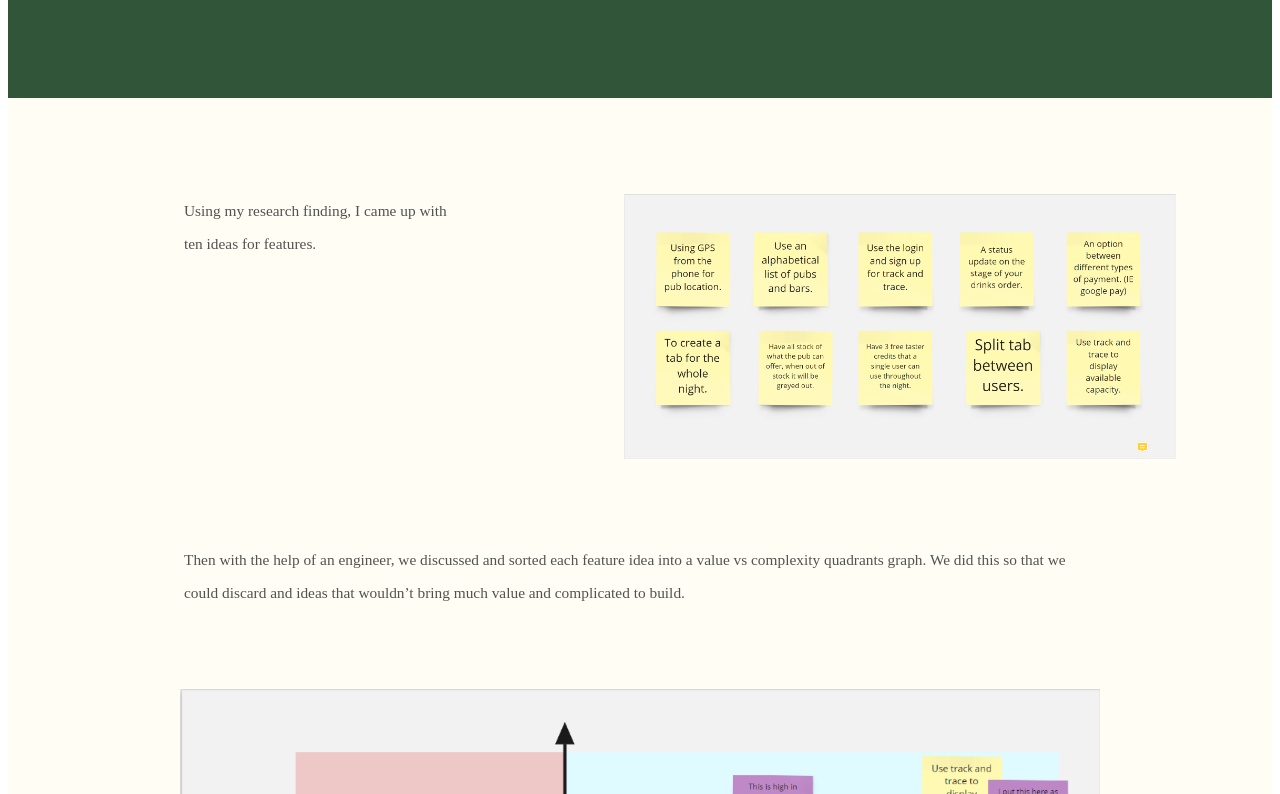
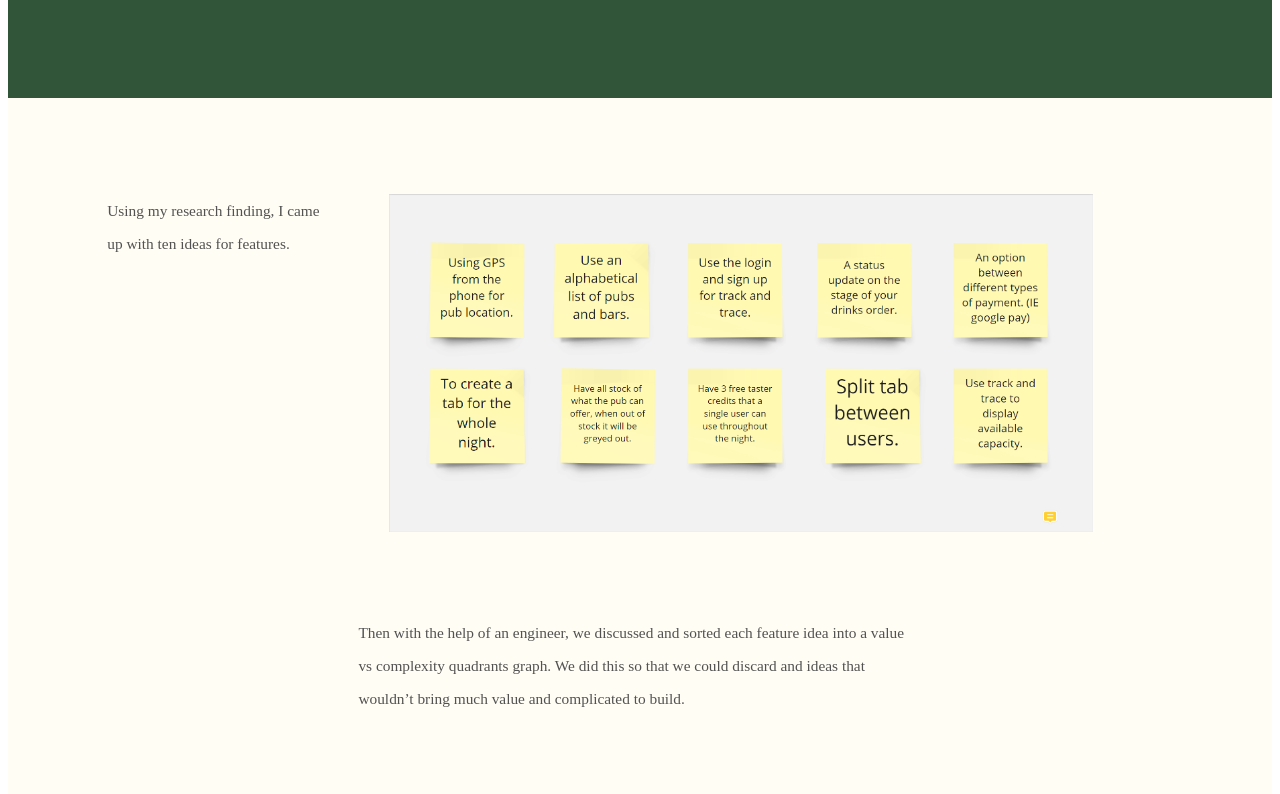
Before and after one commit to BillyLuisNeedham/portfolio-yaz-nextjs, a Next.js app: page /case-studies/bottoms-up in a window 1280 px wide. Shown: the part 6066-6860 px from the top of the page. Built offline with nearby package versions, Linux system fonts and the light colour scheme.

Commit message:
BU styling updated, text size still needs changing

```diff
--- a/pages/case-studies/BU-data.tsx
+++ b/pages/case-studies/BU-data.tsx
@@ -67,18 +67,18 @@ export const RESEARCH_FINDINGS = {
 export const IDEATION ={
     image1:{
         imagesrc:'/assets/images/bottomsUp/Ideation/Image 9.png',
-        width:788,
-        height: 378,
+        width:1050,
+        height: 504,
     },
     image2:{
         imagesrc:'/assets/images/bottomsUp/Ideation/Image 10.png',
-        width:920,
-        height: 497,
+        width:1226,
+        height: 663,
     },
     image3:{
         imagesrc:'/assets/images/bottomsUp/Ideation/Image 11@2x.png',
-        width:905,
-        height: 533,
+        width:1206,
+        height: 710,
     },
     text1:"Using my research finding, I came up with ten ideas for features.",
     text2:"Then with the help of an engineer, we discussed and sorted each feature idea into a value vs complexity quadrants graph. We did this so that we could discard and ideas that wouldn’t bring much value and complicated to build.",
@@ -94,8 +94,8 @@ export const WIREFRAME_LINK ="https://google.co.uk"
 export const WIREFRAMES ={
     image1:{
         imagesrc:'/assets/images/bottomsUp/Wireframes/Group 59.png',
-        width:911,
-        height: 619,
+        width:1212,
+        height: 824,
     },
     image2:{
         imagesrc:'/assets/images/bottomsUp/Wireframes/Group -1.png',
@@ -131,55 +131,56 @@ export const WIREFRAMES ={
 export const VISUAL_DESIGN = {
     image1:{
         imagesrc:'/assets/images/bottomsUp/visualDesign/drinks_home_mockup.png',
-        width:260,
-        height: 525,
+        width:347,
+        height: 700,
     },
     image2:{
         imagesrc:'/assets/images/bottomsUp/visualDesign/location_mockup.png',
-        width:260,
-        height: 525,
+        width:347,
+        height: 700,
     },
     image3:{
         imagesrc:'/assets/images/bottomsUp/visualDesign/Group 61.png',
-        width:462,
-        height: 465,
+        width:616,
+        height: 664,
     },
     image4:{
         imagesrc:'/assets/images/bottomsUp/visualDesign/pattern_library@2x.png',
-        width:462,
-        height:709,
+        width:553,
+        height:945,
 
     },
     image5:{
         imagesrc:'/assets/images/bottomsUp/visualDesign/Group 63.png',
-        width:450,
-        height:173,
+        width:600,
+        height:230,
     },
     image6:{
         imagesrc:'/assets/images/bottomsUp/visualDesign/location_pre-iteration_mockup.png',
-        width:371,
-        height:750,
+        width:495,
+        height:1000,
     },
     image7:{
         imagesrc:'/assets/images/bottomsUp/visualDesign/location_mockup.png',
-        width:371,
-        height:750,
+        width:495,
+        height:1000,
     },
     image8:{
         imagesrc:'/assets/images/bottomsUp/visualDesign/drinks_pre-iteration_mockup.png',
-        width:371,
-        height:750,
+        width:495,
+        height:1000,
     },
     image9:{
         imagesrc:'/assets/images/bottomsUp/visualDesign/drinks_selection_screen@2x.png',
-        width:371,
-        height:750,
+        width:495,
+        height:1000,
     },
     text1:"To maintain consistency throughout, I created a style guide and pattern library, consisting of reusable components and their states.",
     text2:"Designing buttons, cards and lists that can be rearranged and combined with other components; whilst keeping the same consistency.",
     text3:"Using lookback I conducted unmoderated user testing to get quantitative and qualitative data to identify and issues not indicated in the first round of user testing.",
     text4:"On conclusion of the results data, I decided that the Key Performance Indicator (KPI) I wanted to improve on was:",
-    text5:[<p>To decrease the amount of time taken to complete an order.</p>],
+    text5:[<p>To decrease the amount of time taken to complete <br/> an order.</p>],
+    text5b:[<p>To decrease the amount of time taken to complete an order.</p>],
     text6:"34% of confusion was users not know where to click on to select the pub. So I changed the way the information was presented by using a card system with other pubs nearby to make it clearer to the user that it is clickable. Plus it will give them the option to look at places nearby if there is no availability left.",
     text7:"67% of the users found it hard to find the filter button. Because of the wide variety of user ages I have decided to iterate the icon filter button to words. I have also added a search button so that it will be easier for the users to find the drink they want without stress and confusion.",
 }
--- a/pages/case-studies/bottoms-up.tsx
+++ b/pages/case-studies/bottoms-up.tsx
@@ -272,7 +272,7 @@ const useStyles = makeStyles((theme: Theme) =>
     ideationrow:{
       display:"flex",
       flexFlow:"row nowrap",
-      justifyContent:"flex-start",
+      justifyContent:"flex-end",
       alignItems:"flex-start",
       padding:"5rem 5rem 5rem 0",
       [theme.breakpoints.down('sm')]: {
@@ -282,15 +282,32 @@ const useStyles = makeStyles((theme: Theme) =>
         padding:"0",
       },
     },
-    ideationrowimage:{
+    ideationtext1:{
+      width:"17vw",
+      margin:"0 5vw 0 0",
       [theme.breakpoints.down('sm')]: {
+        width:"85vw",
+        padding:"2rem 0 2rem 0"
+      },
+    },
+    ideationrowimage1:{
+      width:"55vw",
+      [theme.breakpoints.down('sm')]: {
+        width:"73vw",
         padding:"0 2rem 0 2rem"
       },
     },
-    ideationtext:{
-      maxWidth:"70rem",
-      padding:"0 10rem 0 10rem",
+    ideationtext2:{
+      width:"44vw",
       [theme.breakpoints.down('sm')]: {
+        width:"85vw",
+        padding:"2rem 0 2rem 0"
+      },
+    },
+    ideationtext3:{
+      maxWidth:"39vw",
+      [theme.breakpoints.down('sm')]: {
+        maxWidth:"85vw",
         padding:"2rem 0 2rem 0"
       },
     },
@@ -307,7 +324,7 @@ const useStyles = makeStyles((theme: Theme) =>
       flexFlow: 'column nowrap',
       justifyContent:'center',
       alignItems: 'center',
-      margin:"10rem",
+      margin:"8vw 19vw 8vw 19vw",
       [theme.breakpoints.down('sm')]: {
         flexFlow: 'column nowrap',
         margin:'0 0 2.5rem 0',
@@ -324,7 +341,6 @@ const useStyles = makeStyles((theme: Theme) =>
     wireframetext:{
       maxWidth:"90%",
       padding:"5rem",
-
       [theme.breakpoints.down('sm')]: {
         width: '90vw',
         padding:'0',
@@ -348,44 +364,51 @@ const useStyles = makeStyles((theme: Theme) =>
       display:'flex',
       flexFlow: 'row-reverse wrap',
       justifyContent: "center",
+      width:"60vw",
       [theme.breakpoints.down('sm')]: {
+        flexFlow: 'column nowrap',
+        width:"85vw",
         margin:'1rem 0 1rem 0',
         justifyContent:"flex-end",
       },
     },
     wireframes1text:{
-      margin:"0 2rem 0 2rem",
-      padding:"0 2rem 0 2rem",
-      maxWidth:"45vw",
+      maxWidth:"30vw",
+      margin: "0",
       [theme.breakpoints.down('sm')]: {
-        margin:'1rem',
-        padding:'0',
         maxWidth:"none",
+        margin:"0 0 6vw 0",
       },
     },
     wireframes1img:{
-      margin:"2rem",
-      maxWidth:"45vw",
+      maxWidth:"21vw",
+      margin:"0 4vw 3.5vw 0",
       [theme.breakpoints.down('sm')]: {
-        margin:'0 0 0 2rem',
-        padding:'0',
-        maxWidth:"42vw",
+        margin:'0 0 0 10vw',
+        maxWidth:"39vw",
       },
     },
     wireframes1img2:{
+      margin:"0 0 8vw 4vw",
       [theme.breakpoints.down('sm')]: {
-        margin:'-.5rem 0 0 50vw',
+        margin: "0 10vw 6vw 0",
+        display:"flex",
+        alignSelf:"flex-end",
+        maxWidth:"39vw",
       },
     },
 
     wireframes2:{
-      margin:"4rem",
+      margin:"0 16vw 6vw 16vw",
       [theme.breakpoints.down('sm')]: {
-        margin:"0 1rem 0 1rem",
+        margin:0,
       },
     },
     wireframes2text:{
-
+      width: "68vw",
+      [theme.breakpoints.down('sm')]: {
+        width:"85vw",
+      },
     },
 
     wireframes3:{
@@ -424,11 +447,16 @@ const useStyles = makeStyles((theme: Theme) =>
       justifyContent:'center',
       alignItems: 'center',
       margin:'5rem 0 0 0',
+      [theme.breakpoints.down('sm')]: {
+        margin:"0 8vw 0 8vw"
+      },
     },
     visualDesignimg1:{
       padding:"0 1rem 15rem 1rem",
       [theme.breakpoints.down('sm')]: {
-        padding:"0 1rem 1rem 1rem"
+        width:"36vw",
+        padding:"0",
+        margin: "0 5vw 0 0",
       },
     },
     visualDesignImgbutton:{
@@ -438,6 +466,7 @@ const useStyles = makeStyles((theme: Theme) =>
       alignItems:'center',
       [theme.breakpoints.down('sm')]: {
         flexFlow:"column nowrap",
+        maxWidth:"36vw"
       },
     },
     visualDesignImg2:{
@@ -454,9 +483,9 @@ const useStyles = makeStyles((theme: Theme) =>
       fontSize:"1.5vw",
       fontWeight:"bold",
       [theme.breakpoints.down('sm')]: {
-        width:"10rem",
-        height:"2.5rem",
-        fontSize:"1rem",
+        width:"36vw",
+        height:"8vw",
+        fontSize:"3vw",
         margin:"0 0 2rem 0",
       },
     },
@@ -465,6 +494,8 @@ const useStyles = makeStyles((theme: Theme) =>
       flexFlow:"row nowrap",
       [theme.breakpoints.down('sm')]: {
         flexFlow:"row nowrap",
+        maxWidth:"77vw",
+        margin:"9vw 0 0 0",
       },
 
     },
@@ -476,6 +507,7 @@ const useStyles = makeStyles((theme: Theme) =>
       columnGap:"5vw",
       rowGap:"2vh",
       [theme.breakpoints.down('sm')]: {
+        margin:"8vw",
         display:"flex",
         flexFlow:"column nowrap",
       },
@@ -493,8 +525,10 @@ const useStyles = makeStyles((theme: Theme) =>
       padding:"4rem 0 4rem 0",
       gridColumn: "1 / span 1",
       gridRow:"3/span 1",
+      maxWidth:"32vw",
       [theme.breakpoints.down('sm')]: {
         padding:"1rem 0 1rem 0",
+        maxWidth:"85vw",
       },
     },
     visualDesign3img3:{
@@ -509,8 +543,10 @@ const useStyles = makeStyles((theme: Theme) =>
       padding:"5rem 0 5rem 0",
       gridColumn: "2 / span 1",
       gridRow:"1/span 1",
+      maxWidth:"32vw",
       [theme.breakpoints.down('sm')]: {
         padding:"1rem 0 1rem 0",
+        minWidth:"85vw",
       },
     },
 
@@ -534,26 +570,34 @@ const useStyles = makeStyles((theme: Theme) =>
       justifyContent:'center',
       alignItems: 'center',
       [theme.breakpoints.down('sm')]: {
+        minWidth:"85vw",
         flexFlow:"column wrap",
-        margin: "1em 2em 3em 2em",
+        margin: "0",
       },
     },
     visualDesign4text:{
-      padding:"4vw",
+      width:"42vw",
+      margin:"0 0 5vw 0",
       [theme.breakpoints.down('sm')]: {
-        padding:"1rem",
-        margin:"0",
+        margin:"0 0 6vw 0",
+        width:"85vw",
       },
     },
     visualDesign4textred:{
       margin:"0 0 8vw 0",
+      width:"50vw",
+      whiteSpace: "nowrap",
       [theme.breakpoints.down('sm')]: {
-        padding:"1rem",
-        margin:"0",
+        whiteSpace: "normal",
+        margin:"0 0 6vw 0",
+        width:"85vw",
       },
     },
+    br: {
+      display:"none"
+    },
     visualDesign4redbox:{
-      margin:"7.5vw 0 8vw 0",
+      margin:"0 0 8vw 0",
       width:"60vw",
       border:"8px solid #EF3D4C",
       [theme.breakpoints.down('lg')]: {
@@ -561,26 +605,20 @@ const useStyles = makeStyles((theme: Theme) =>
       },
       [theme.breakpoints.down('sm')]: {
         border:"3px solid #EF3D4C",
+        width:"85vw",
       },
 
     },
     visualDesign4textbox:{
-      margin:"4vw",
-
+      margin:"1vw",
       [theme.breakpoints.down('sm')]: {
         maxWidth:"90vw",
-        margin:"1rem",
+        margin:"2vw 0 2vw 0",
       },
 
     },
     visualDesign4img:{
-      margin:"4rem 0 4rem 0",
-      [theme.breakpoints.down('lg')]: {
-        margin:" 1rem 1rem 1rem 1rem"
-      },
-      [theme.breakpoints.down('sm')]: {
-        margin:"2rem 1rem 2rem 1rem",
-      },
+      margin:"0 0 8vw 0"
 
     },
     conclusion:{
@@ -620,6 +658,22 @@ interface Props {
 
 
 const BottomsUpPage: React.FC<Props> = ({}) => {
+
+  const visualRedTextSelection = () =>{
+    if (SCREEN_WIDTH() < MIN_LANDSCAPE_MOBILE_WIDTH) {
+      return(
+      <Typography   align="center" variant="h5" color="secondary" className={classes.visualDesign4textred} >
+        {VISUAL_DESIGN.text5b}
+      </Typography>
+      )
+    }else{
+      return(
+      <Typography   align="center" variant="h5" color="secondary" className={classes.visualDesign4textred} >
+        {VISUAL_DESIGN.text5}
+      </Typography>
+      )
+    }
+  }
 
   const classes = useStyles()
 
@@ -860,10 +914,10 @@ const BottomsUpPage: React.FC<Props> = ({}) => {
           <Box className={classes.idedation} >
             <div className={classes.ideationmain} >
               <div className={classes.ideationrow}>
-                <Typography  color="textPrimary" align="left" variant="body1" className={classes.ideationtext}>
+                <Typography  color="textPrimary" align="left" variant="body1" className={classes.ideationtext1}>
                   {IDEATION.text1}
                 </Typography>
-                <div className={classes.ideationrowimage}>
+                <div className={classes.ideationrowimage1}>
                   <Image
                     layout="intrinsic"
                     src={`${IDEATION.image1.imagesrc}`}
@@ -873,7 +927,7 @@ const BottomsUpPage: React.FC<Props> = ({}) => {
                 </div>
               </div>
 
-              <Typography color="textPrimary" align="left" variant="body1" className={classes.ideationtext}>
+              <Typography color="textPrimary" align="left" variant="body1" className={classes.ideationtext2}>
                 {IDEATION.text2}
               </Typography>
               <div className={classes.ideationimage}>
@@ -884,7 +938,7 @@ const BottomsUpPage: React.FC<Props> = ({}) => {
                   height={`${IDEATION.image2.height}`}
                   />
               </div>
-              <Typography color="textPrimary" align="left" variant="body1" className={classes.ideationtext}>
+              <Typography color="textPrimary" align="left" variant="body1" className={classes.ideationtext3}>
                 {IDEATION.text3}
               </Typography>
               <div className={classes.ideationimage}>
@@ -1098,9 +1152,8 @@ const BottomsUpPage: React.FC<Props> = ({}) => {
                 {VISUAL_DESIGN.text4}
               </Typography>
 
-              <Typography  align="center" variant="h5" color="secondary" className={classes.visualDesign4textred}>
-                {VISUAL_DESIGN.text5}
-              </Typography>
+              {visualRedTextSelection()}
+
 
             <Box className={classes.visualDesign4img}>
               <Image
```
